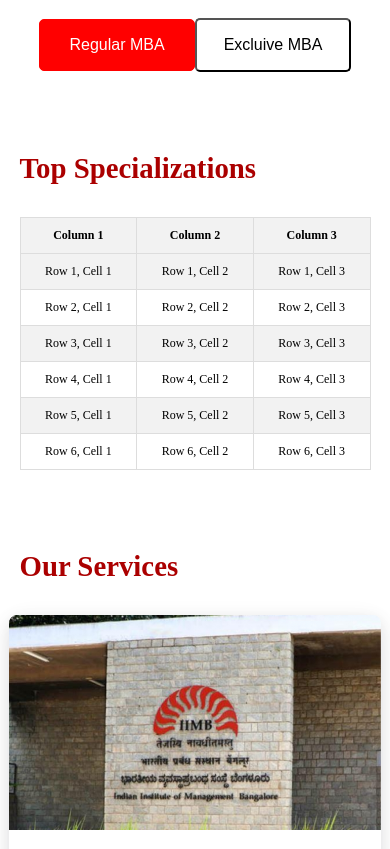
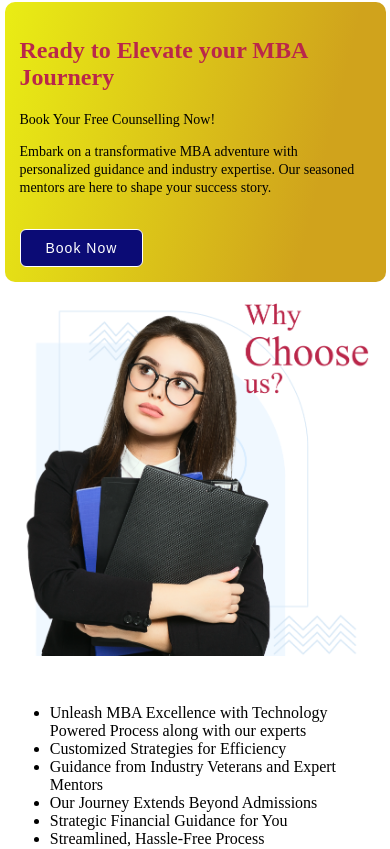
Before and after one commit to centauricoder01/mbaCounsel, a React (Create React App) app: page / in a window 390 px wide. Shown: the part 2055-2904 px from the top of the page. Built offline with nearby package versions, Linux system fonts and the light colour scheme; a web font is replaced by a local one.

Commit message:
Homepage Done

```diff
--- a/src/Pages/Home/Home.css
+++ b/src/Pages/Home/Home.css
@@ -37,6 +37,47 @@
 
 /* -------------------------------------------------------------------- */
 
+.overview-left {
+  width: 70%;
+  height: 230px;
+  display: flex;
+  flex-direction: column;
+  justify-content: space-between;
+  gap: 10px;
+  padding: 30px;
+  background: linear-gradient(103.75deg, #eefa13 -13.9%, #d0a31c 79.68%);
+  color: #fff;
+  border-radius: 10px;
+  position: relative;
+  margin: auto;
+  margin-top: 10rem;
+}
+.overview-left p {
+  width: 55%;
+  font-size: 15px;
+  margin-top: 4px;
+  line-height: 24px;
+  color: black;
+}
+.overview-left button {
+  background-color: rgb(11, 11, 117);
+  border: 1px solid white;
+  color: white;
+  padding: 10px 25px;
+  border-radius: 6px;
+  letter-spacing: 1px;
+  font-size: 14px;
+  cursor: pointer;
+}
+.overview-left img {
+  width: 30%;
+  position: absolute;
+  right: 20px;
+  bottom: -1px;
+}
+
+/* ************************************************************************************** */
+
 .why-choose-us {
   display: flex;
   justify-content: center;
@@ -45,6 +86,10 @@
   width: 80%;
   margin: auto;
   margin-top: 5rem;
+}
+
+.why-choose-us img {
+  width: 50%;
 }
 
 table {
@@ -228,6 +273,14 @@ tr:hover {
     font-weight: bold;
     cursor: pointer;
   }
+
+  .overview-left {
+    margin-top: 5rem;
+  }
+
+  .overview-left img {
+    width: 40%;
+  }
 }
 
 @media only screen and (max-width: 768px) {
@@ -304,6 +357,26 @@ tr:hover {
   .all-new-h1 {
     font-size: 1.8rem;
   }
+
+  .overview-left {
+    width: 90%;
+  }
+
+  .overview-left button {
+    margin-top: 0px;
+  }
+
+  .why-choose-us {
+    flex-direction: column;
+    width: 95%;
+    margin: auto;
+  }
+  .overview-left img {
+    width: 40%;
+  }
+  .why-choose-us img {
+    width: 100%;
+  }
 }
 
 @media only screen and (max-width: 426px) {
@@ -365,6 +438,22 @@ tr:hover {
 
     font-size: 1rem;
   }
+
+  .overview-left {
+    height: 250px;
+    padding: 15px;
+    margin-top: 3rem;
+  }
+  .overview-left p {
+    width: 100%;
+    font-size: 14px; .overview-left {
+    margin-top: 5rem;
+  }
+    line-height: 18px;
+  }
+  .overview-left img {
+    display: none;
+  }
 }
 
 @media only screen and (max-width: 375px) {
--- a/src/Pages/Home/Home.jsx
+++ b/src/Pages/Home/Home.jsx
@@ -38,9 +38,50 @@ const Home = () => {
           amet a voluptatum animi vitae! Ab dolorem consequatur rem!
         </p>
       </div>
-      <div className="regular-mba">
-        <button>Regular MBA</button>
-        <button>Excluive MBA</button>
+
+      {/* display part start from here */}
+
+      <div className="overview-left">
+        <div>
+          <h2 style={{ color: "#BA274A", fontWeight: "bolder" }}>
+            {" "}
+            Ready to Elevate your MBA Journery
+          </h2>
+          <p>Book Your Free Counselling Now!</p>
+          <p>
+            Embark on a transformative MBA adventure with personalized guidance
+            and industry expertise. Our seasoned mentors are here to shape your
+            success story.
+          </p>
+        </div>
+        <div>
+          <button>Book Now </button>
+        </div>
+        <img src={require("../../Assets/find-arrow.png")} alt="find-arrow" />
+      </div>
+
+      <div className="why-choose-us">
+        <img
+          src={require("../../Assets/why-choose-us.png")}
+          alt="why-choose-us"
+        />
+        <ul>
+          <li>
+            Unleash MBA Excellence with Technology Powered Process along with
+            our experts
+          </li>
+          <li>Customized Strategies for Efficiency</li>
+          <li>Guidance from Industry Veterans and Expert Mentors</li>
+          <li>Our Journey Extends Beyond Admissions</li>
+          <li>Strategic Financial Guidance for You</li>
+          <li>Streamlined, Hassle-Free Process</li>
+          <li>Access Exclusive Features</li>
+          <li>Rooted in Honesty, Built on Transparency, Earned Trust</li>
+          <li>Together, We Sculpt Your Path to Success</li>
+          <li>Education without Boundaries, Knowledge without Borders</li>
+          <li>Join a Vibrant Network of Thriving Students</li>
+          <li>Empower Your Legacy in the World of Business</li>
+        </ul>
       </div>
 
       <div className="Top-Specializations">
```
Also changed, not shown: src/Assets/find-arrow.png (added).
